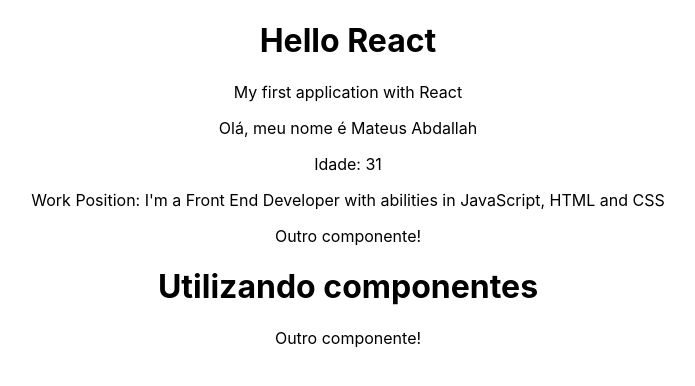
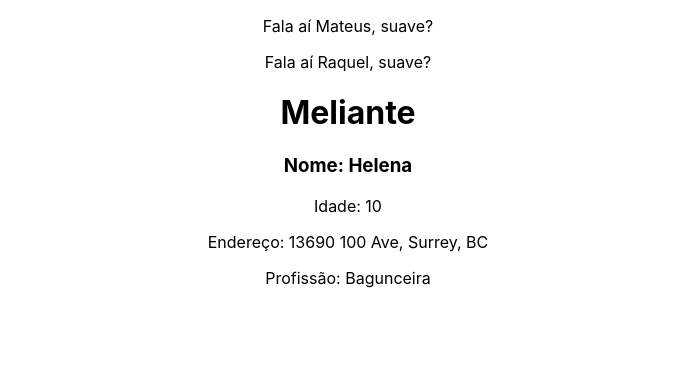
Before and after one commit to mateusAbdallah/learningReactJS, a React (Create React App) app: page / in a window 1280 px wide. Shown: the top 386 px of the page, without its empty margins (292-987 px from the left). Built offline with nearby package versions, Linux system fonts and the light colour scheme.

Commit message:
learning about dynamic props

```diff
--- a/src/App.js
+++ b/src/App.js
@@ -1,34 +1,22 @@
 import './App.css';
-import Frase from './components/Frase';
-import HelloWorld from './components/HelloWorld';
-
-function App() {
-
-  function name(first, last){
-    return first + last
-  }
-
-  function age(){
-    let age = 31;
-    return age;
-  }
-
-  function job(){
-    return "I'm a Front End Developer with abilities in JavaScript, HTML and CSS"
-  }
+import SayMyName from './components/SayMyName';
+import Pessoa from './components/Pessoa';
 
 
 
+function App() {
   return (
     <div className="App">
-      <h1>Hello React</h1>
-      <p>My first application with React</p>
-      <p>Olá, meu nome é {name("Mateus", " Abdallah")}</p>
-      <p>Idade: {age()} </p>
-      <p>Work Position: {job()}</p>
-      <Frase/>
-      <HelloWorld/>
-      <Frase/>
+     <SayMyName name='Mateus'/>
+     <SayMyName name='Raquel'/>
+     <Pessoa
+      nome='Helena'
+      idade="10"
+      endereco="13690 100 Ave, Surrey, BC"
+      profissao="Bagunceira"
+      />
+
+
     </div>
   );
 }
--- /dev/null
+++ b/src/components/Pessoa.js
@@ -0,0 +1,14 @@
+function Pessoa ({nome, idade, endereco, profissao}){
+    return(
+        <div>
+            <h1>Meliante</h1>
+            <h3>Nome: {nome}</h3>
+            <p>Idade: {idade}</p>
+            <p>Endereço: {endereco}</p>
+            <p>Profissão: {profissao}</p>
+
+        </div>
+    )
+}
+
+export default Pessoa
--- /dev/null
+++ b/src/components/SayMyName.js
@@ -0,0 +1,10 @@
+function SayMyName (props){
+    return(
+        <diV>
+            <p>Fala aí {props.name}, suave?</p>
+        </diV>
+
+    )
+}
+
+export default SayMyName
```
